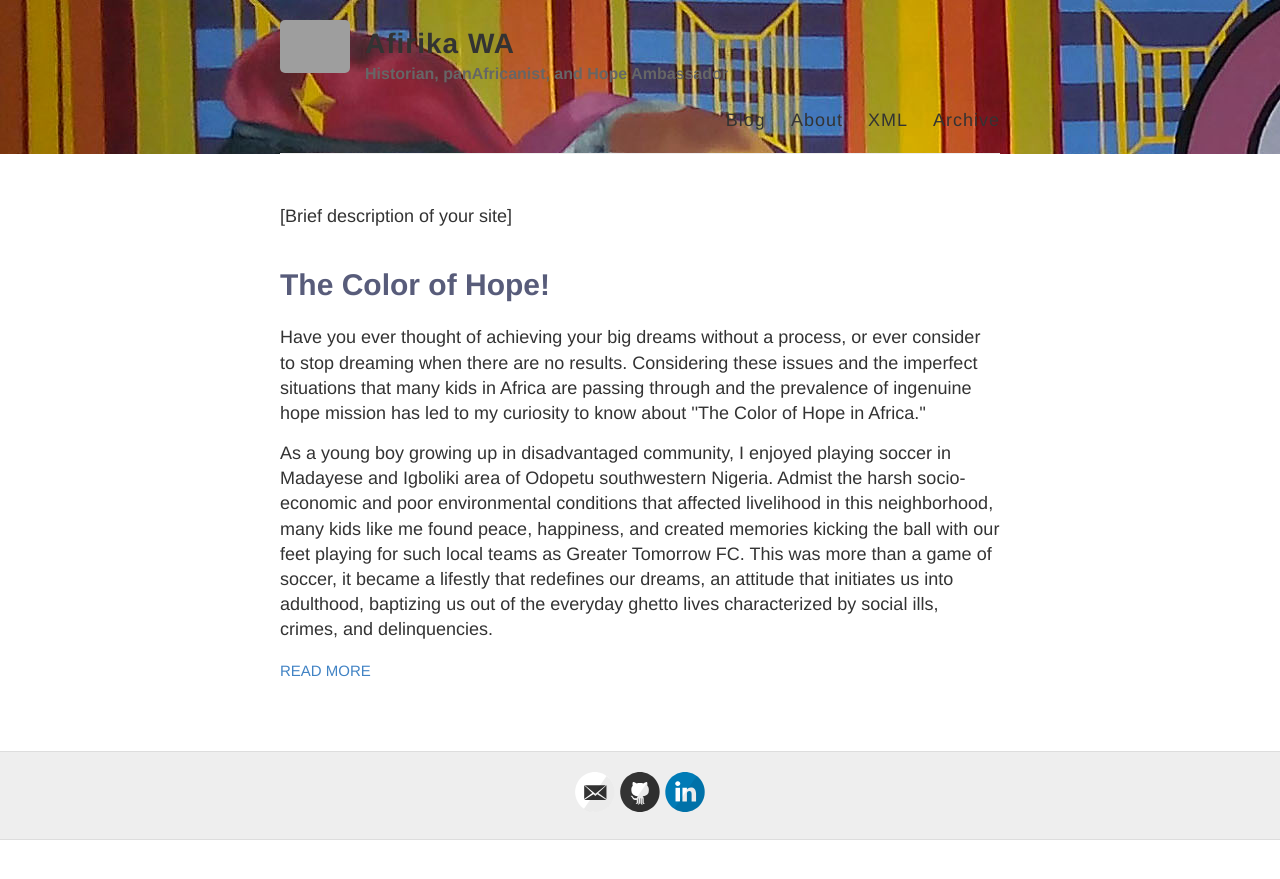
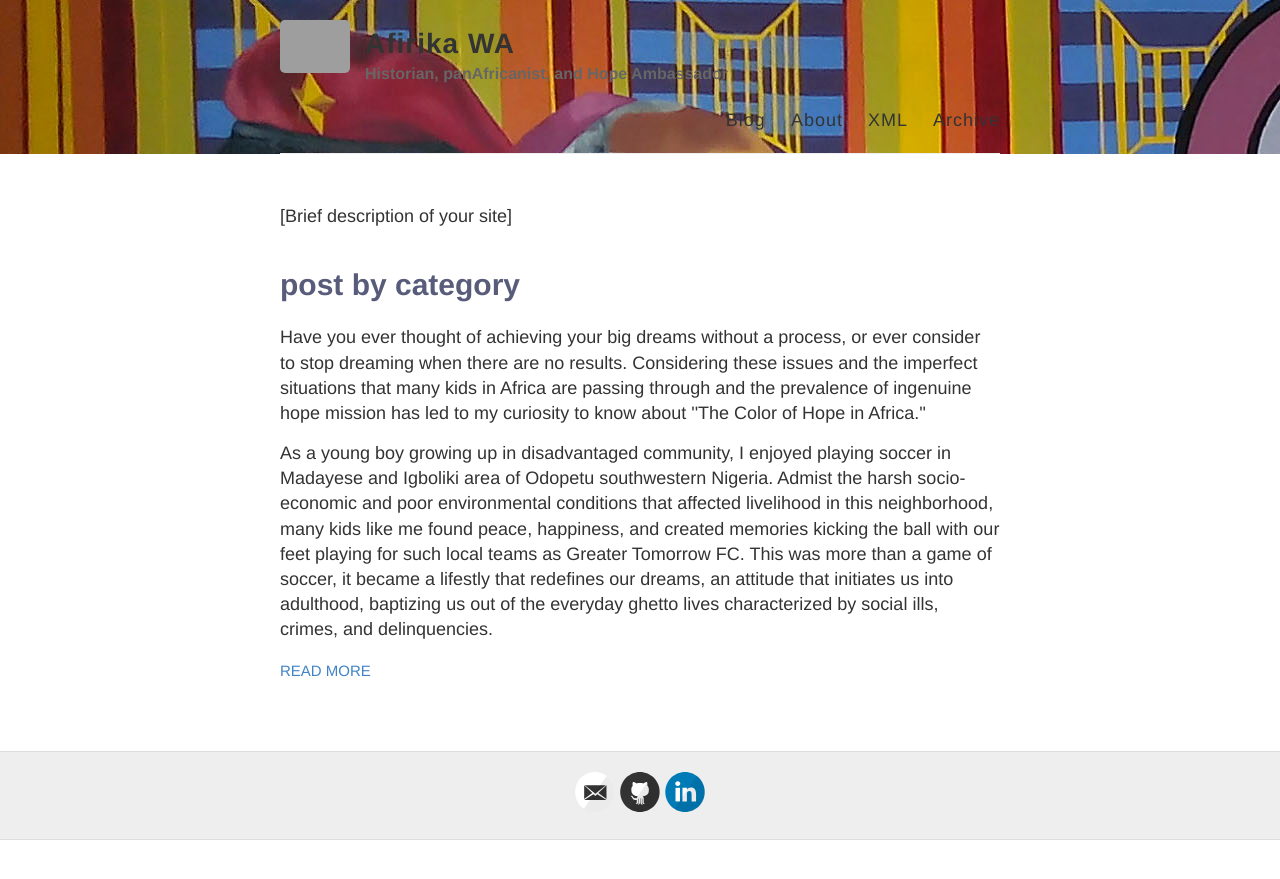
Before and after one commit to ilegbusi/ilegbusi.github.io, a Jekyll site: the page built from index.html, in a window 1280 px wide. Shown: the top 879 px of the page. Built offline with Jekyll 4.4.1, drawn with Linux system fonts in a browser that asks for light colours; grey boxes are pictures that could not be loaded.

Commit message:
new03-17-2024

```diff
--- a/_posts/2024-02-12-Afirika-Wa.md
+++ b/_posts/2024-02-12-Afirika-Wa.md
@@ -1,6 +1,7 @@
 ---
-layout: post
-title: The Color of Hope!
+layout: page
+permalink: /Exhibition
+title: post by category
 ---
 
  <p>Have you ever thought of achieving your big dreams without a process, or ever consider to stop dreaming when there are no results. Considering these issues and the imperfect situations that many kids in Africa are passing through and the prevalence of ingenuine hope mission has led to my curiosity to know about ''The Color of Hope in Africa.''
```
